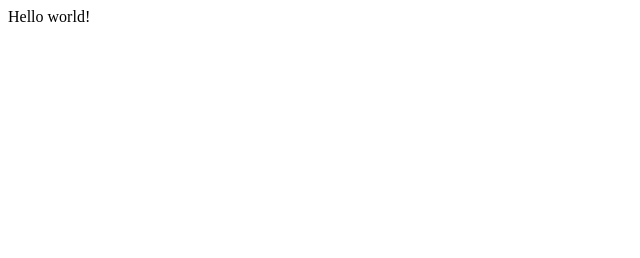
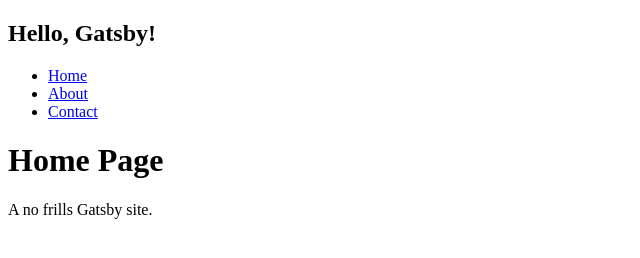
Before and after one commit to CrimsonCoder42/react_gatsby, a Gatsby site in the folder my-gatsby-hello-world/: page / in a window 1280 px wide. Shown: the whole page, without its empty margins (0-640 px from the left). Built offline with nearby package versions, Linux system fonts and the light colour scheme; Gatsby itself is replaced by a stand-in of ours.

Commit message:
final for the hello world.

```diff
--- /dev/null
+++ b/my-gatsby-hello-world/src/components/layout.js
@@ -0,0 +1,27 @@
+import * as React from "react";
+import { Link } from "gatsby";
+
+const Layout = ({ pageTitle, children }) => {
+  return (
+    <main>
+      <title>{pageTitle}</title>
+      <nav>
+          <h1>Hello, Gatsby!</h1>
+        <ul>
+          <li>
+            <Link to="/">Home</Link>
+          </li>
+          <li>
+            <Link to="/about">About</Link>
+          </li>
+          <li>
+            <Link to="/contact">Contact</Link>
+          </li>
+        </ul>
+      </nav>
+      <h1>{pageTitle}</h1>
+      {children}
+    </main>
+  );
+}
+export default Layout;
--- a/my-gatsby-hello-world/src/pages/index.js
+++ b/my-gatsby-hello-world/src/pages/index.js
@@ -1,5 +1,18 @@
 import * as React from "react"
+import Layout from "../components/layout"
 
-export default function Home() {
-  return <div>Hello world!</div>
-}
+const HomePage = () => {
+    return (
+        <Layout pageTitle="Home Page">
+        <p>A no frills Gatsby site.</p>
+        </Layout>
+    );
+};
+
+export const Head = () => {
+    return (
+       <title>Home Page</title>
+    );
+};
+
+export default HomePage;
```
Also changed, not shown: my-gatsby-hello-world/src/pages/about.js (added, +18 -0 lines).
